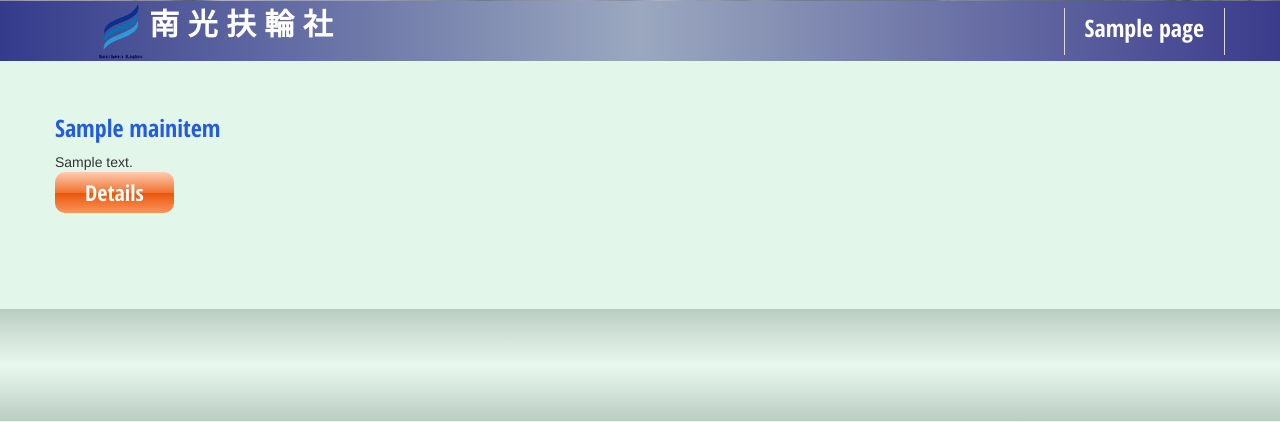
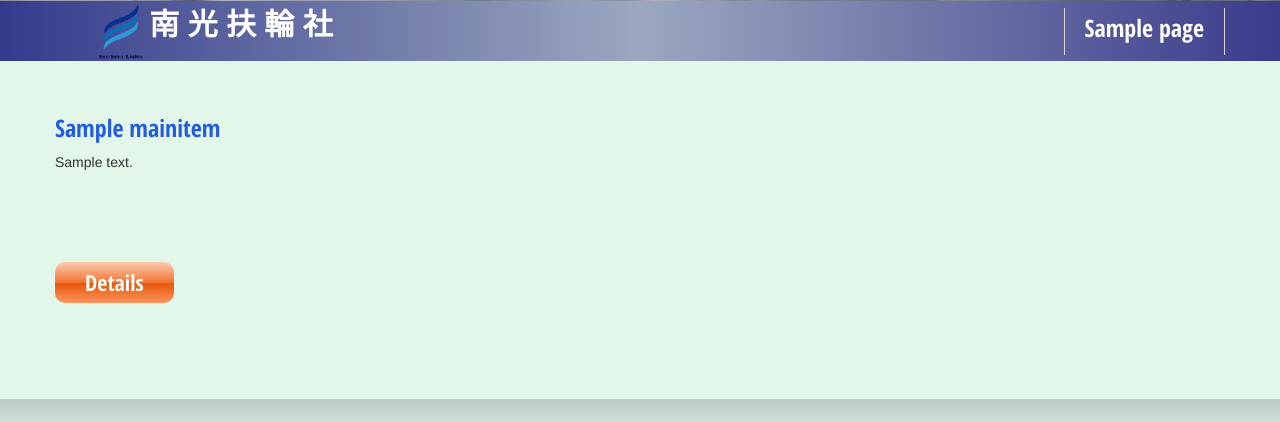
Before and after one commit to qweasd7485/southlightclub, a Django app: page /main/ in a window 1280 px wide. Shown: the part 349-771 px from the top of the page. Run offline with Django 3.2, Linux system fonts and the light colour scheme; tables that the repository leaves empty hold one stand-in row (values such as "Sample post"); some libraries are stand-ins or nearby versions.

Commit message:
調整： 首頁內容簡單預覽的block上下唱度為110px

```diff
--- a/southlightclub/main/static/main/css/style.css
+++ b/southlightclub/main/static/main/css/style.css
@@ -551,7 +551,6 @@ input#linkfb{
 .mbotlist1 {
 	/*margin-bottom: 43px;*/
 	color: #818181 !important;
-	height:100px;
 }
 .size2 {
 	font-size: 43px !important;
--- a/southlightclub/main/templates/main/main.html
+++ b/southlightclub/main/templates/main/main.html
@@ -68,7 +68,7 @@
                    <div class="list1overflow">
                      <p class="listtitle1">{{ mainItem.name }}</p>
                    </div>
-                   <div style="max-height:100px; overflow:hidden;">
+                   <div style="height:110px; overflow:hidden;">
                    {{ mainItem.content | safe }}
                    </div>
                    {% if mainItem.id == 1 %}
```
